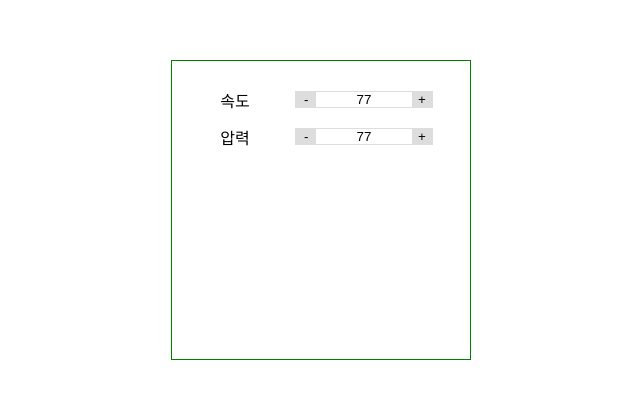
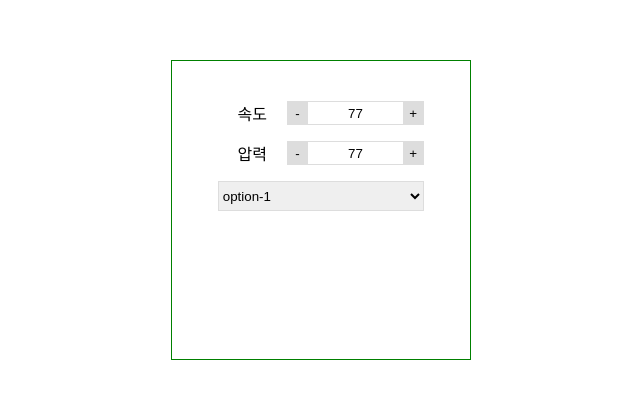
Before and after one commit to Hyeonnam-J/web-template, a website: page index.html in a window 1280 px wide. Shown: the part 190-588 px from the top of the page, without its empty margins (319-959 px from the left). Drawn offline with Linux system fonts and the light colour scheme.

Commit message:
modi and ready

```diff
--- /dev/null
+++ b/css/selector.css
@@ -0,0 +1,6 @@
+@import './variable.css';
+
+#selector {
+    height: var(--selector-height);
+    border: 1px solid var(--settingbox-color);
+}
--- a/css/style.css
+++ b/css/style.css
@@ -9,6 +9,10 @@
 label {
     display: grid;
     place-items: center;
+}
+
+button, select {
+    cursor: pointer;
 }
 
 #container {
@@ -25,3 +29,9 @@ label {
 
     padding: 20px;
 }
+
+#container > * {
+    display: grid;
+    margin: 20px auto;
+    width: 80%;
+}
--- a/css/variable.css
+++ b/css/variable.css
@@ -1,4 +1,6 @@
 :root {
     --spinner-height: 20px;
-    --spinner-color: #ddd;
+    --selector-height: 30px;
+
+    --settingbox-color: #ddd;
 }
--- a/index.html
+++ b/index.html
@@ -6,6 +6,7 @@
     <meta name="viewport" content="width=device-width, initial-scale=1.0">
     <title>Document</title>
     <link rel="stylesheet" href="./css/style.css">
+    <link rel="stylesheet" href="./css/selector.css">
 </head>
 
 <body>
@@ -16,6 +17,9 @@
         <div id="power">
             <label>압력</label>
         </div>
+        <select id="selector">
+            <option>option-1</option>
+        </select>
     </div>
     <script src="./js/utils.js"></script>
     <script>
@@ -28,6 +32,9 @@
                 await addTemplate('./templates/spinner.html', power, () => { registerListener(power) })
             }
         )()
+
+        const selector = document.getElementById('selector')
+
     </script>
 </body>
 </html>
--- a/templates/spinner.html
+++ b/templates/spinner.html
@@ -2,17 +2,12 @@
     @import '../css/variable.css';
 
     #speed, #power {
-        display: grid;
-        place-items: center;
+        height: var(--spinner-height);
         grid-template-columns: 1fr 2fr;
     }
 
     .spinner {
-        margin: 10px 0;
-        border: 1px solid var(--spinner-color);
-
-        width: 80%;
-        height: calc(var(--spinner-height) + 20);
+        border: 1px solid var(--settingbox-color);
 
         display: grid;
         grid-template-columns: var(--spinner-height) 1fr var(--spinner-height);
@@ -33,8 +28,7 @@
     }
 
     .spinner > button {
-        background-color: var(--spinner-color);
-        cursor: pointer;
+        background-color: var(--settingbox-color);
     }
 </style>
 
```
Also changed, not shown: templates/selector.html (added).
